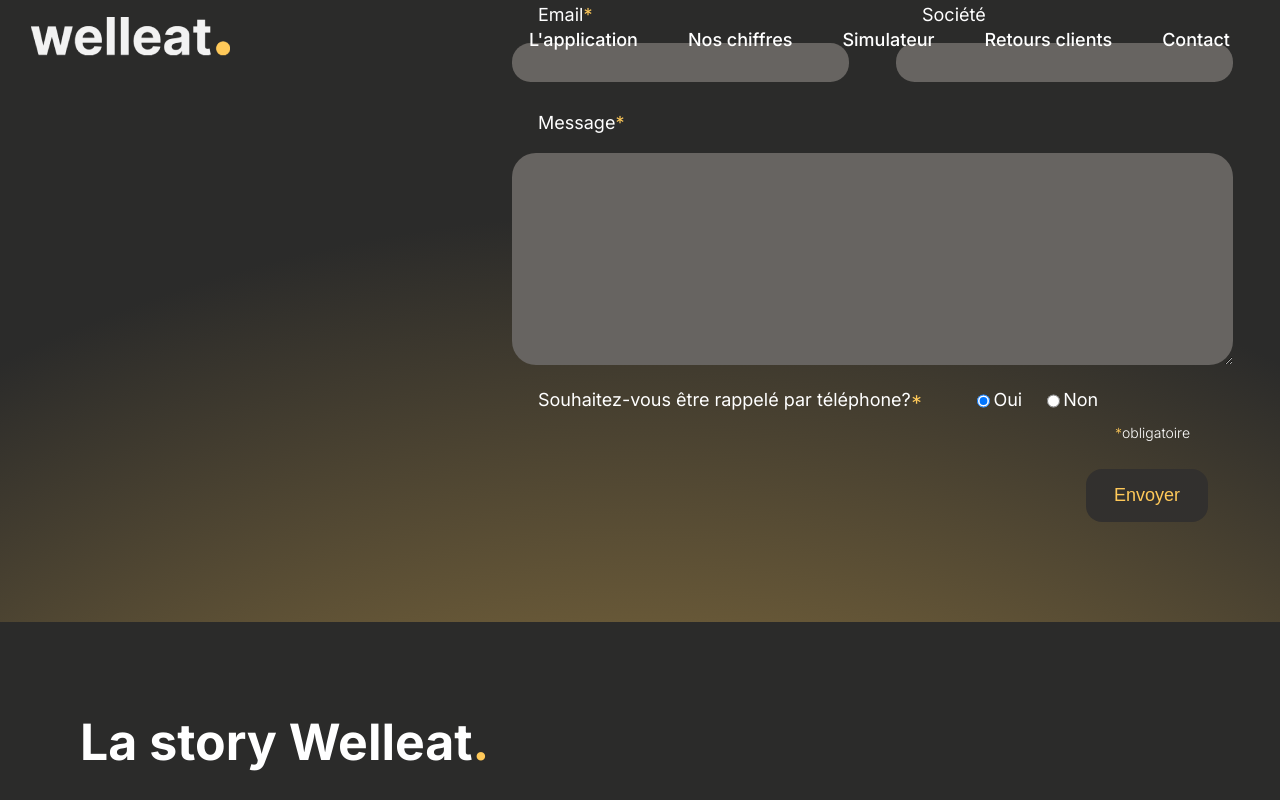
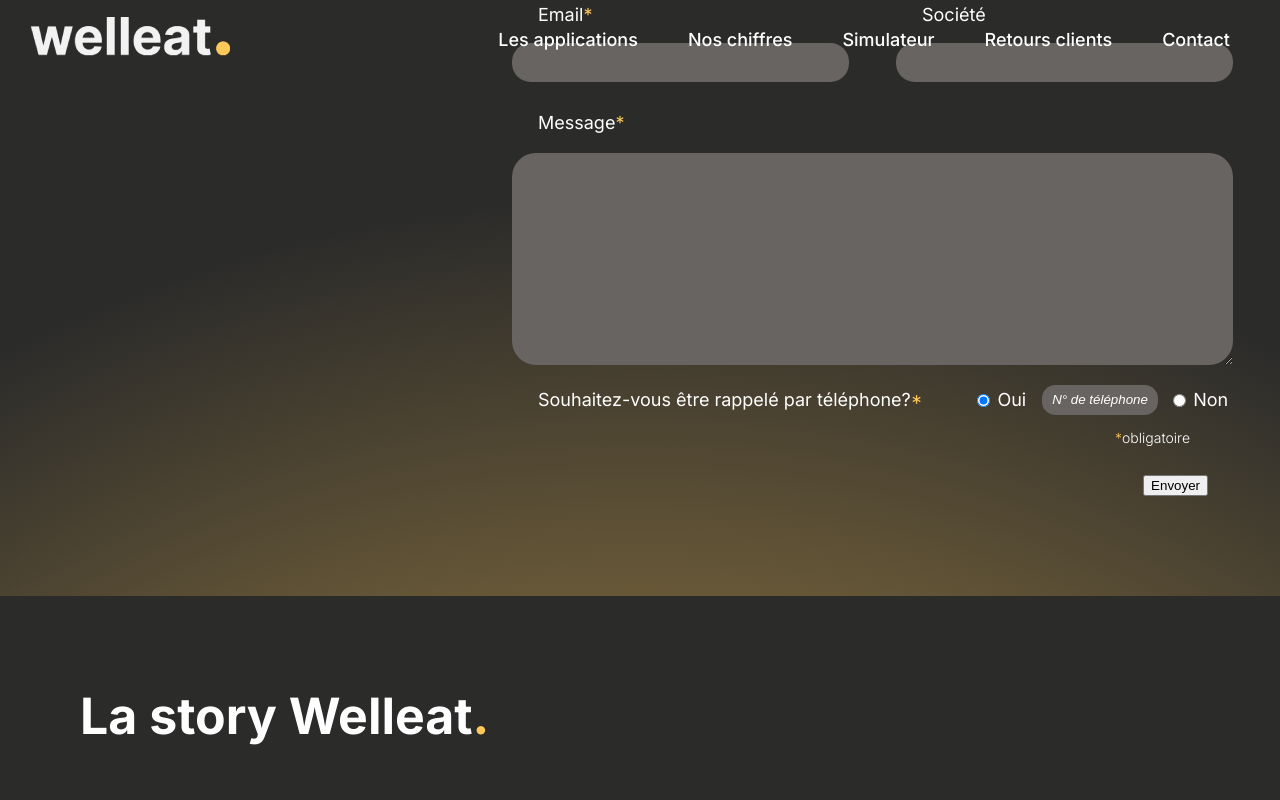
Before and after one commit to CedricBaude/welleat-website-front-noTS, a React (Create React App) app: page / in a window 1280 px wide. Both pictures are taken after a click on the radio button 983 px from the left and 5069 px from the top of the page. Shown: the part 4669-5469 px from the top of the page. Built offline with nearby package versions, Linux system fonts and the light colour scheme; no server answers.

Commit message:
update form contact request

```diff
--- a/src/components/admin/header.css
+++ b/src/components/admin/header.css
@@ -10,7 +10,8 @@
 
 .header-dashboard li {
     list-style: none;
-    height: 40px;
+    height: 100%;
+    width: 100%;
     line-height: 40px;
     font-size: 17px
 }
@@ -23,6 +24,10 @@
     text-decoration: none;
     color: black;
     font-weight: 500;
+}
+
+.header-dashboard li a:active {
+    background-color: #FFC959;
 }
 
 
--- a/src/components/public/Contact.js
+++ b/src/components/public/Contact.js
@@ -1,50 +1,94 @@
-import React from 'react';
+import React, { useState } from 'react';
 import './style.css';
+import axios from 'axios';
+
 
 const Contact = () => {
+    const [firstName, SetFirstName] = useState("");
+    const [lastName, SetLastName] = useState("");
+    const [contactEmail, SetContactEmail] = useState("");
+    const [contactSociety, SetContactSociety] = useState("");
+    const [contactMessage, SetContactMessage] = useState("");
+    const [contactPhone, SetContactPhone] = useState("");
+    const [radio, SetRadio] = useState("");
+
+    const [isActive, setIsActive] = useState(false);
+
+
+
+
+    function postcontactform() {
+        console.log('fonction send envoyée');
+
+        axios
+            .post(
+                "https://testrender-6iwm.onrender.com/mail",
+                {
+                    nom: firstName,
+                    prenom: lastName,
+                    email: contactEmail,
+                    societe: contactSociety,
+                    message: contactMessage,
+                    rappel: radio,
+                    tel: contactPhone
+                }
+            )
+            .then((res) => console.log("success", res))
+            .catch((err) => {
+                console.log(err.response);
+            });
+        alert("Votre message à bien été envoyé.");
+    };
+
+    function openInputYes() {
+        setIsActive(current => !current);
+    };
+
+
     return (
         <section className='sub-content contact' id="contact">
             <h3 className='sub-title-2'>Nous contacter<span className='dot'>.</span></h3>
             <div className='contact-form'>
-                <form className='form-contact' action="/#contact">
+                <form className='form-contact' onSubmit={postcontactform}>
                     <div className="form-contact-input">
                         <label htmlFor="first-name">Nom<span className='dot'>*</span></label>
-                        <input type="text" name="first-name" id="first-name" />
+                        <input type="text" name="first-name" id="first-name" onChange={e => SetFirstName(e.target.value)} value={firstName} />
                     </div>
                     <br />
                     <div className="form-contact-input">
                         <label htmlFor="last-name">Prénom<span className='dot'>*</span></label>
-                        <input type="text" name="last-name" id="last-name" />
+                        <input type="text" name="last-name" id="last-name" onChange={e => SetLastName(e.target.value)} value={lastName} />
                     </div>
                     <br />
                     <div className="form-contact-input">
                         <label htmlFor="email">Email<span className='dot'>*</span></label>
-                        <input type="email" name="email" id="email" />
+                        <input type="email" name="email" id="email" onChange={e => SetContactEmail(e.target.value)} value={contactEmail} />
                     </div>
                     <br />
                     <div className="form-contact-input">
                         <label htmlFor="text">Société</label>
-                        <input type="text" name="society" id="society" />
+                        <input type="text" name="society" id="society" onChange={e => SetContactSociety(e.target.value)} value={contactSociety} />
                     </div>
                     <br />
                     <div className="form-contact-textarea">
                         <label htmlFor="message">Message<span className='dot'>*</span></label>
                         <br />
-                        <textarea name="message" id="message" rows="10" ></textarea>
+                        <textarea name="message" id="message" rows="10" onChange={e => SetContactMessage(e.target.value)} value={contactMessage}></textarea>
                     </div>
                     <br />
                     <div className="form-contact-input-newsletter">
                         <label htmlFor="text">Souhaitez-vous être rappelé par téléphone?<span className='dot'>*</span></label>
                         <div className="form-contact-input-newsletter-radio">
-                            <input type="radio" name="rappel-oui" id="rappel-oui" value="oui" />
+                            <input type="radio" name="rappel" id="rappel-oui" onClick={openInputYes} onChange={e => SetRadio(e.target.value)} value={true}></input>
                             <div className="form-contact-input-newsletter-radio-box">Oui</div>
-                            <input type="radio" name="rappel-non" id="rappel-non" value="non" />
+                            <input type="text" className="phone" style={{ display: isActive ? '' : 'none' }} placeholder="N° de téléphone" onChange={e => SetContactPhone(e.target.value)} value={contactPhone}></input>
+                            <input type="radio" name="rappel" id="rappel-non" onChange={e => SetRadio(e.target.value)} value={false}></input>
                             <div className="form-contact-input-newsletter-radio-box">Non</div>
                         </div>
                     </div>
                     <p><span className='dot'>*</span>obligatoire</p>
                     <div className='submit-button'>
-                        <input type="submit" value="Envoyer" />
+                        <button type="submit">Envoyer</button>
                     </div>
 
                 </form>
--- a/src/components/public/Footer.js
+++ b/src/components/public/Footer.js
@@ -1,12 +1,34 @@
-import React from 'react';
+import React, { useState } from 'react';
 import './style.css';
 import footerLogo from "../../assets/img/welleat-logo.png";
 import footerLogoFont from "../../assets/img/welleat-logo-1.png";
 import { Link } from 'react-router-dom';
+import axios from 'axios';
+
 
 
 
 const Footer = () => {
+    const [nameNewsletter, SetNameNewsletter] = useState("");
+    const [mailNewsletter, SetmailNewsletter] = useState("");
+    function postnews() {
+        console.log('fonction send envoyée');
+
+        axios
+            .post(
+                "https://testrender-6iwm.onrender.com/newsletter",
+                {
+                    prenom: nameNewsletter,
+                    email: mailNewsletter
+                }
+            )
+            .then((res) => console.log("success", res))
+            .catch((err) => {
+                console.log(err.response);
+            });
+        alert("Votre demande d'adhésion à notre newsletter à bien été envoyée.");
+    };
+
     return (
         <div className='footer'>
             <div className="footer-content">
@@ -29,16 +51,16 @@ const Footer = () => {
                         </div>
 
                         <div className="footer-newsletter-content">
-                            <form action="" className="footer-newsletter-content">
+                            <form onSubmit={postnews} className="footer-newsletter-content">
                                 <div className="footer-newsletter-input">
                                     <label htmlFor="">Prénom</label>
-                                    <input type="text" />
+                                    <input type="text" onChange={e => SetNameNewsletter(e.target.value)} value={nameNewsletter} required />
                                 </div>
                                 <div className="footer-newsletter-input">
                                     <label htmlFor="">Adresse mail</label>
-                                    <input type="text" />
+                                    <input type="email" onChange={e => SetmailNewsletter(e.target.value)} value={mailNewsletter} required />
                                 </div>
-                                <button className='footer-newsletter-button'>Je m'inscris !</button>
+                                <button type='submit' className='footer-newsletter-button'>Je m'inscris !</button>
                             </form>
                         </div>
 
--- a/src/components/public/Header.js
+++ b/src/components/public/Header.js
@@ -24,7 +24,7 @@ const Header = () => {
                 </div>
                 <ul>
                     {/* <li><HashLink smooth to="/home"></Link></li> */}
-                    <li><HashLink smooth to="/#appli">L'application</HashLink></li>
+                    <li><HashLink smooth to="/#appli">Les applications</HashLink></li>
                     <li><HashLink smooth to="/#numbers">Nos chiffres</HashLink></li>
                     <li><HashLink smooth to="/#simulator">Simulateur</HashLink></li>
                     <li><HashLink smooth to="/#returns">Retours clients</HashLink></li>
--- a/src/components/public/style.css
+++ b/src/components/public/style.css
@@ -293,6 +293,7 @@
     padding-right: 90px;
     font-size: 14px;
     font-weight: 300;
+    margin-top: 20px;
 }
 
 .form-contact-input {
@@ -376,6 +377,7 @@
     width: 100%;
     font-size: 18px;
     padding-left: 26px;
+    height: 20px;
 }
 
 .form-contact-input-newsletter label {
@@ -384,12 +386,33 @@
 
 .form-contact-input-newsletter-radio-box {
     margin-right: 20px;
+    margin-left: 4px;
 
 }
 
 .form-contact-input-newsletter-radio {
     display: flex;
     flex-direction: row;
+}
+
+.phone {
+    height: 28px;
+    width: 100px;
+    margin-top: -4px;
+    margin-right: 10px;
+    margin-left: -4px;
+    padding-left: 10px;
+    padding-right: 6px;
+    border-radius: 10pt;
+    background-color: #676461;
+    border: none;
+    color: white;
+    font-style: italic;
+}
+
+.phone::placeholder {
+    color: white;
+    font-style: italic;
 }
 
 .submit-button input:hover {
```
Also changed, not shown: 11 other files (tests, documents, lock files or other folders).
